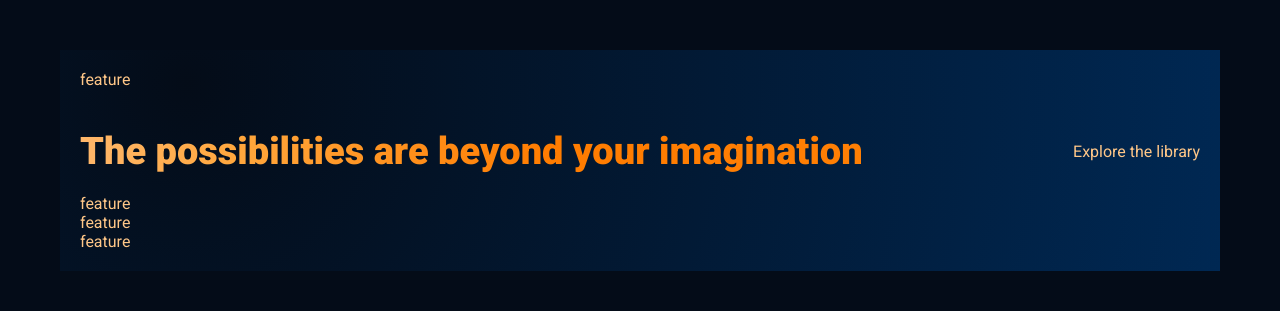
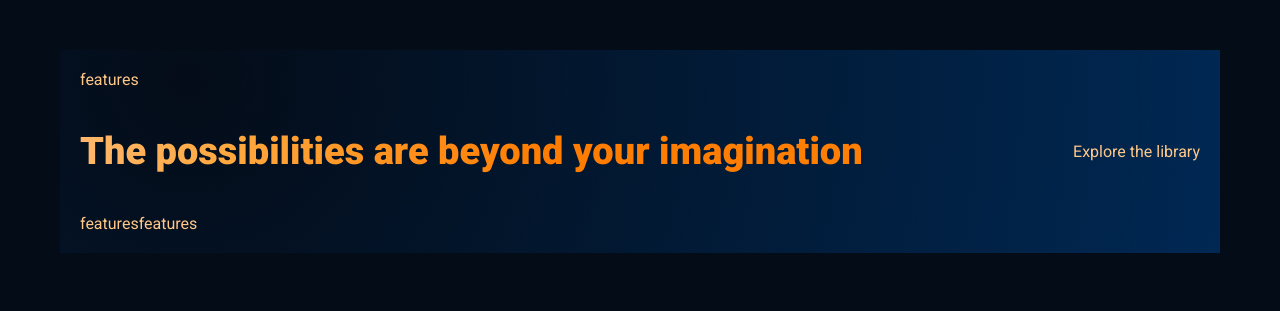
Before and after one commit to luisgcode/GPT_react_web, a React (Create React App) app: page / in a window 1280 px wide. Shown: the part 773-1084 px from the top of the page. Built offline with nearby package versions, Linux system fonts and the light colour scheme.

Commit message:
Deploying gh pages, adding properties to features

```diff
--- a/src/App.js
+++ b/src/App.js
@@ -28,7 +28,6 @@ function App() {
 
       <Brand />
       <Whatgpt3 />
-      <Feature />
       <Possibility />
       <Cta />
       <Blog />
--- a/src/components/feature/Feature.js
+++ b/src/components/feature/Feature.js
@@ -3,11 +3,7 @@ import "./feature.css";
 import React from "react";
 
 const Feature = () => {
-  return (
-    <div>
-      <p>feature</p>
-    </div>
-  );
+  return <div>features</div>;
 };
 
 export default Feature;
--- a/src/containers/whatgpt3/Whatgpt3.js
+++ b/src/containers/whatgpt3/Whatgpt3.js
@@ -17,7 +17,7 @@ const Whatgpt3 = () => {
       </div>
       <div className="gpt-container">
         <Feature />
-        <Feature />
+
         <Feature />
       </div>
     </div>
--- a/src/containers/whatgpt3/whatgpt3.css
+++ b/src/containers/whatgpt3/whatgpt3.css
@@ -55,7 +55,11 @@
     line-height: 4.5rem;
     font-style: normal;
   }
+}
 
-  p {
-  }
+.gpt-container {
+  display: flex;
+  flex-wrap: wrap;
+  flex-direction: row;
+  margin-top: 2rem;
 }
```
